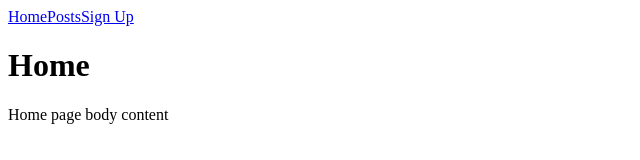
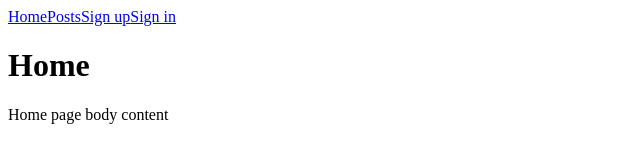
Before and after one commit to hturnbull93/acebook-myspace-react, a React (Create React App) app: page / in a window 1280 px wide. Shown: the top 160 px of the page, without its empty margins (0-640 px from the left). Built offline with nearby package versions, Linux system fonts and the light colour scheme.

Commit message:
Added Signin path to the Navigation links

```diff
--- a/src/components/Navigation.js
+++ b/src/components/Navigation.js
@@ -7,7 +7,8 @@ const Navigation = () => {
        <div>
           <NavLink to="/">Home</NavLink>
           <NavLink to="/posts">Posts</NavLink>
-          <NavLink to="/signup">Sign Up</NavLink>
+          <NavLink to="/signup">Sign up</NavLink>
+          <NavLink to="/signin">Sign in</NavLink>
        </div>
     );
 }
```
